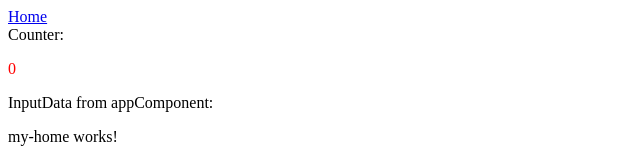
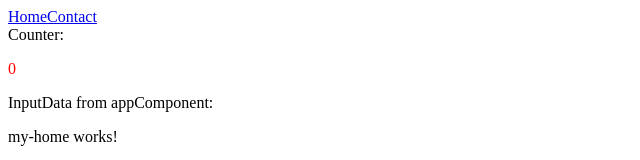
Before and after one commit to fp-rbrzoska/angular-podstawy, an Angular app in the folder fp-proj/: page /home in a window 1280 px wide. Shown: the top 160 px of the page, without its empty margins (0-640 px from the left). Built offline with nearby package versions, Linux system fonts and the light colour scheme.

Commit message:
Contact routing

```diff
--- a/fp-proj/src/app/app-routing.module.ts
+++ b/fp-proj/src/app/app-routing.module.ts
@@ -1,11 +1,13 @@
 import { NgModule } from '@angular/core';
 import { Routes, RouterModule } from '@angular/router';
 import { HomeComponent } from './main/home/home.component';
+import { ContactComponent } from './main/contact/contact.component';
 
 
 const routes: Routes = [
   { path: '', redirectTo: '/home', pathMatch: 'full' },
-  { path: 'home', component: HomeComponent }
+  { path: 'home', component: HomeComponent },
+  { path: 'contact', component: ContactComponent }
 ];
 
 @NgModule({
--- a/fp-proj/src/app/app.component.html
+++ b/fp-proj/src/app/app.component.html
@@ -4,7 +4,5 @@
 <button (click)="handleClick($event, myInput.value)">Click</button>
 <input #myInput>
 {{ user.age }} -->
-<div>
-  <a routerLink="/home">Home</a>
-</div>
+<fp-navigation></fp-navigation>
 <router-outlet></router-outlet>
--- /dev/null
+++ b/fp-proj/src/app/main/navigation/navigation.component.html
@@ -0,0 +1,4 @@
+<div>
+  <a routerLink="/home">Home</a>
+  <a routerLink="/contact">Contact</a>
+</div>
--- /dev/null
+++ b/fp-proj/src/app/main/navigation/navigation.component.ts
@@ -0,0 +1,15 @@
+import { Component, OnInit } from '@angular/core';
+
+@Component({
+  selector: 'fp-navigation',
+  templateUrl: './navigation.component.html',
+  styleUrls: ['./navigation.component.scss']
+})
+export class NavigationComponent implements OnInit {
+
+  constructor() { }
+
+  ngOnInit() {
+  }
+
+}
```
Also changed, not shown: fp-proj/src/app/main/main.module.ts (+9 -2 lines), fp-proj/src/app/main/navigation/navigation.component.scss (added), 1 other file (tests, documents, lock files or other folders).
